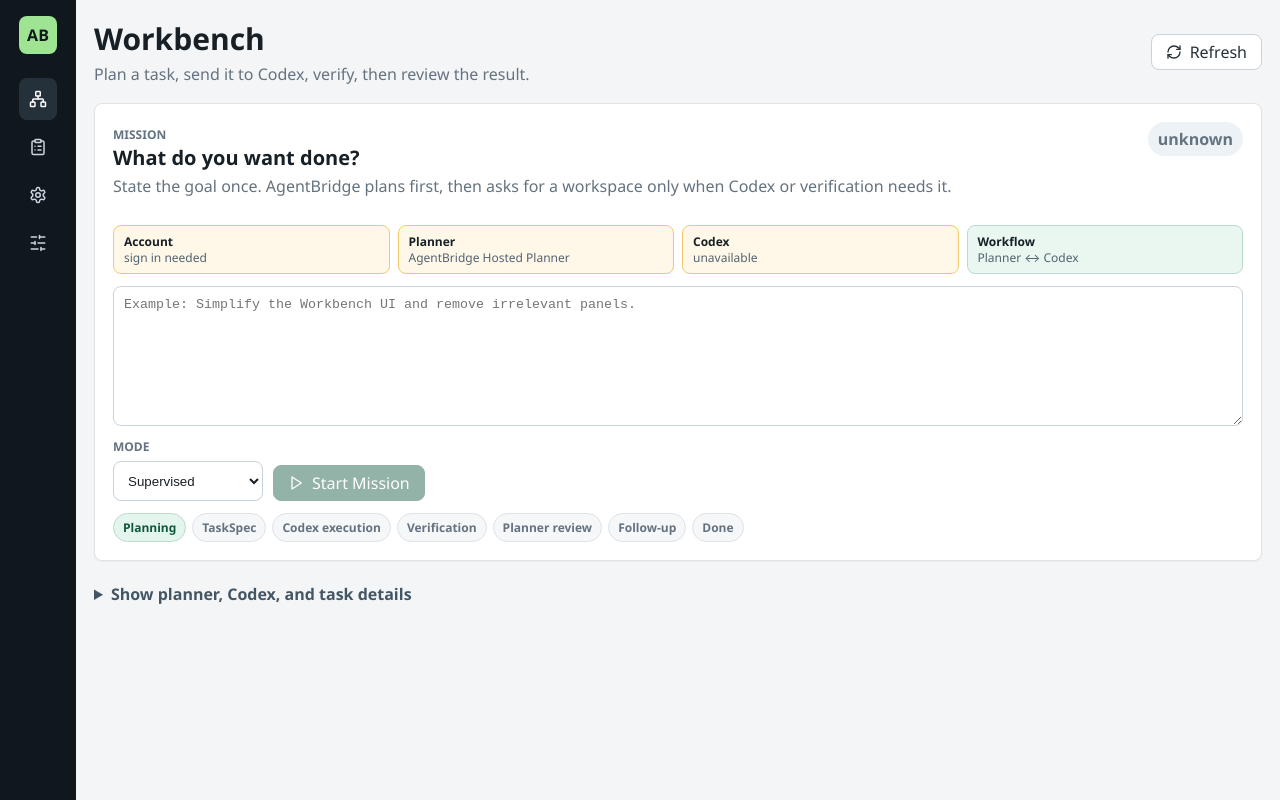
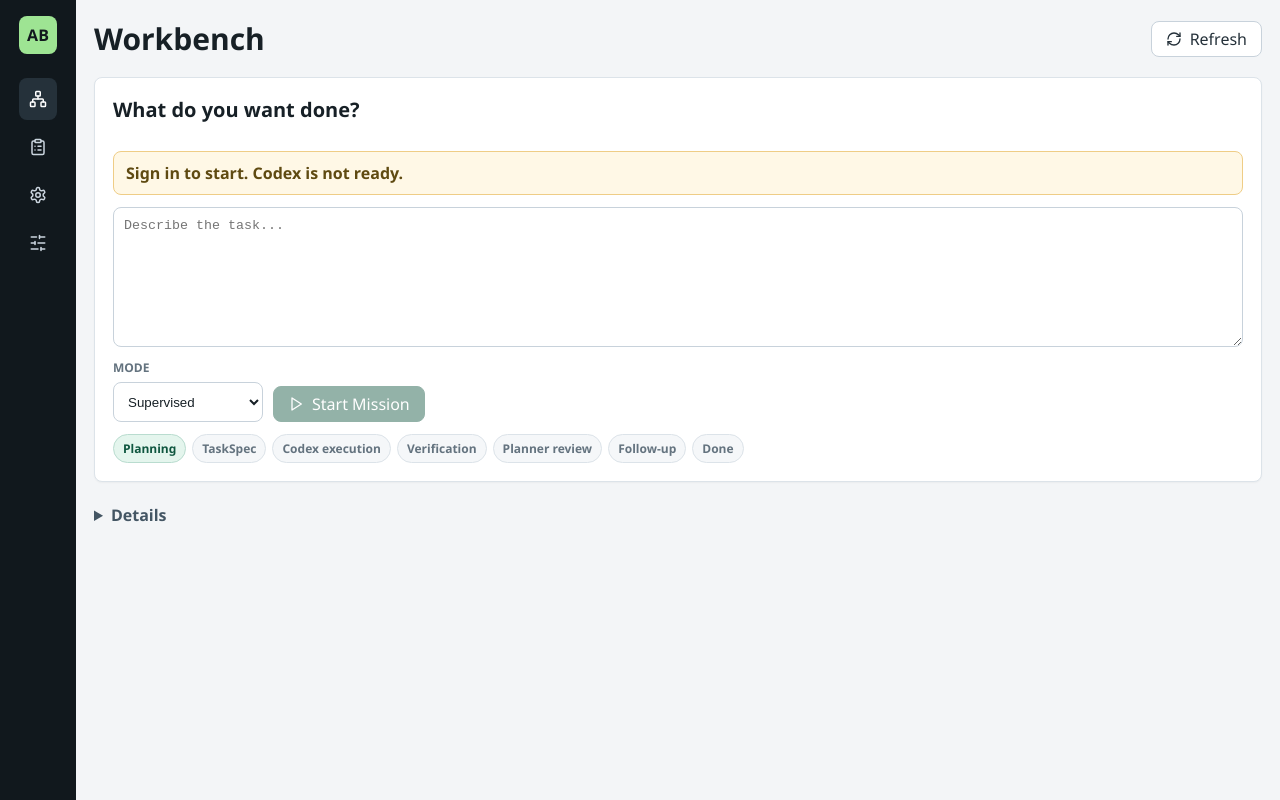
Before and after one commit to armanewy/agent-bridge, a React (Vite) app in the folder apps/desktop/: page / in a window 1280 px wide. Built offline with nearby package versions, Linux system fonts and the light colour scheme.

Commit message:
Simplify Workbench simple mode

```diff
--- a/apps/desktop/src/components/workbench/WorkbenchPage.tsx
+++ b/apps/desktop/src/components/workbench/WorkbenchPage.tsx
@@ -1,4 +1,4 @@
-import { Bot, CheckCircle2, FileText, GitBranch, Play, Send, Square, Wrench } from "lucide-react";
+import { Bot, CheckCircle2, FileText, Play, Send, Square, Wrench } from "lucide-react";
 import { useEffect, useMemo, useState } from "react";
 import type {
   AgentProviderProfile,
@@ -14,7 +14,6 @@
 import type { AutopilotStatus, CodexAppServerStatus, MissionDetail } from "../../services/bridge-contract.js";
 
 interface WorkbenchPageProps {
-  missions: Mission[];
   missionDetail?: MissionDetail | undefined;
   selectedMissionId?: string | undefined;
   codexTarget?: CodexDeepLinkTarget | undefined;
@@ -27,7 +26,6 @@
   error?: string | undefined;
   onChooseRepo(): void;
   onUseWorkspaceCandidate(candidate: WorkspaceCandidate): void;
-  onSelectMission(id: string): void;
   onCreateMission(): void;
   onAskPlanner(text: string): void;
   onGenerateTaskSpec(): void;
@@ -45,7 +43,6 @@
 }
 
 export function WorkbenchPage({
-  missions,
   missionDetail,
   selectedMissionId,
   codexTarget,
@@ -58,7 +55,6 @@
   error,
   onChooseRepo,
   onUseWorkspaceCandidate,
-  onSelectMission,
   onCreateMission,
   onAskPlanner,
   onGenerateTaskSpec,
@@ -89,7 +85,6 @@
   const ownedFiles = missionDetail?.fileOwnership ?? [];
   const plannerResponses = missionDetail?.artifacts.filter((artifact) => artifact.kind === "modelResponse") ?? [];
   const selectedSession = agentSessions.find((session) => session.id === selectedSessionId);
-  const latestProviderEvent = missionDetail?.agentEvents?.[0];
   const codexSessionRows = useMemo(() => {
     const fromThreads: AgentSessionRef[] = codexThreads.map((thread) => ({
       id: `codex_session_${thread.threadId}`,
@@ -117,12 +112,16 @@
   const canVerify = Boolean(selectedMissionId && missionDetail?.mission.repoContext);
   const canReview = Boolean(selectedMissionId && taskCard && verification && planner?.status === "available");
   const canSendFollowUp = Boolean(selectedMissionId && followUpCard);
-  const canStartMission = Boolean(intentText.trim());
+  const canStartMission = Boolean(intentText.trim() && planner?.status === "available" && codex?.status === "available");
   const activeRun = autopilotStatus?.run;
   const missionWorkspace = missionDetail?.mission.repoContext;
   const bestWorkspaceCandidate = workspaceCandidates.find((candidate) => candidate.repoPath);
   const needsWorkspaceForNewCodexThread = Boolean(selectedMissionId && taskCard && !selectedSession && !missionWorkspace);
-  const shouldShowWorkspaceSurface = Boolean(missionWorkspace || needsWorkspaceForNewCodexThread);
+  const shouldShowWorkspaceSurface = needsWorkspaceForNewCodexThread;
+  const blockers = [
+    planner?.status !== "available" ? "Sign in to start." : undefined,
+    codex?.status !== "available" ? "Codex is not ready." : undefined
+  ].filter((item): item is string => Boolean(item));
   const latestPayloadSummary = parsePlannerPayloadSummary(
     missionDetail?.artifacts.find((artifact) => artifact.metadata.source === "hostedPlannerPayloadSummary")
   );
@@ -139,24 +138,16 @@
       <section className="panel intent-panel">
         <div className="panel-heading compact-heading">
           <div>
-            <span className="eyebrow">Mission</span>
             <h2>What do you want done?</h2>
-            <p>State the goal once. AgentBridge plans first, then asks for a workspace only when Codex or verification needs it.</p>
           </div>
-          <StatusPill status={activeRun?.status ?? missionDetail?.mission.status} />
+          {activeRun || missionDetail ? <StatusPill status={activeRun?.status ?? missionDetail?.mission.status} /> : null}
         </div>
-        <div className="workbench-status-strip">
-          <StatusChip label="Account" value={planner?.status === "available" ? "signed in" : "sign in needed"} tone={planner?.status === "available" ? "ready" : "warning"} />
-          <StatusChip label="Planner" value={planner?.displayName ?? "unknown"} tone={planner?.status === "available" ? "ready" : "warning"} />
-          <StatusChip label="Codex" value={codex?.status ?? "unknown"} tone={codex?.status === "available" ? "ready" : "warning"} />
-          <StatusChip label="Workflow" value="Planner ↔ Codex" tone="ready" />
-          {missionWorkspace ? <StatusChip label="Workspace" value="selected" tone="ready" /> : null}
-        </div>
+        {blockers.length ? <div className="inline-blocker">{blockers.join(" ")}</div> : null}
         <textarea
           className="planner-input intent-input"
           value={intentText}
           onChange={(event) => setIntentText(event.target.value)}
-          placeholder="Example: Simplify the Workbench UI and remove irrelevant panels."
+          placeholder="Describe the task..."
         />
         <div className="intent-actions">
           <label className="field-label">
@@ -179,11 +170,6 @@
           ) : null}
         </div>
         <MissionTimeline status={autopilotStatus} />
-        {latestProviderEvent ? (
-          <p className="latest-provider-event">
-            Latest provider event: <strong>{latestProviderEvent.type}</strong>
-          </p>
-        ) : null}
         {autopilotStatus?.pendingDecision ? (
           <div className="pending-decision">
             <strong>{autopilotStatus.pendingDecision.prompt}</strong>
@@ -206,7 +192,7 @@
             <input
               value={steeringText}
               onChange={(event) => setSteeringText(event.target.value)}
-              placeholder="Steer this mission..."
+              placeholder="Steer..."
             />
             <button
               type="button"
@@ -231,12 +217,9 @@
       {shouldShowWorkspaceSurface ? (
         <section className="panel workbench-repo-strip">
           <div>
-            <span className="eyebrow">Workspace</span>
-            <h2>{missionWorkspace ? repoName(missionWorkspace.repoPath) : "Workspace required"}</h2>
+            <h2>Workspace required</h2>
             <p>
-              {missionWorkspace
-                ? missionWorkspace.repoPath
-                : bestWorkspaceCandidate
+              {bestWorkspaceCandidate
                   ? `${bestWorkspaceCandidate.repoName ?? repoName(bestWorkspaceCandidate.repoPath ?? "")} · inferred from ${bestWorkspaceCandidate.source} · ${bestWorkspaceCandidate.confidence}% confidence`
                   : "Choose a workspace to create a new Codex thread."}
             </p>
@@ -248,7 +231,7 @@
               </button>
             ) : null}
             <button type="button" className="secondary-button" onClick={onChooseRepo}>
-              {missionWorkspace ? "Change workspace" : "Choose workspace"}
+              Choose workspace
             </button>
           </div>
         </section>
@@ -257,7 +240,7 @@
       {error ? <div className="error-banner">{error}</div> : null}
 
       <details className="workbench-details">
-        <summary>Show planner, Codex, and task details</summary>
+        <summary>Details</summary>
       <div className="workbench-grid">
         <section className="panel workbench-pane">
           <div className="panel-heading compact-heading">
@@ -365,31 +348,6 @@
       <PlannerPayloadPanel summary={latestPayloadSummary} open={payloadPanelOpen} onToggle={() => setPayloadPanelOpen((current) => !current)} />
       <ArtifactTray artifacts={missionDetail?.artifacts ?? []} files={missionDetail?.artifactFiles ?? []} onRevealFile={onRevealArtifactFile} />
       </details>
-
-      {missions.length > 0 ? (
-        <section className="panel recent-workbench-tasks">
-          <div className="panel-heading compact-heading">
-            <div>
-              <span className="eyebrow">Recent</span>
-              <h2>Tasks</h2>
-            </div>
-          </div>
-          <div className="compact-list">
-            {missions.slice(0, 6).map((mission) => (
-              <button
-                key={mission.id}
-                type="button"
-                className={mission.id === selectedMissionId ? "compact-row selected" : "compact-row"}
-                onClick={() => onSelectMission(mission.id)}
-              >
-                <GitBranch size={15} />
-                <span>{mission.title}</span>
-                <em>{mission.status}</em>
-              </button>
-            ))}
-          </div>
-        </section>
-      ) : null}
     </div>
   );
 }
@@ -635,15 +593,6 @@
   return <span className={status === "available" || status === "passed" || status === "delivered" ? "status-pill" : "status-pill muted"}>{status ?? "unknown"}</span>;
 }
 
-function StatusChip({ label, value, tone }: { label: string; value: string; tone: "ready" | "warning" | "muted" }): JSX.Element {
-  return (
-    <span className={`status-chip ${tone}`}>
-      <strong>{label}</strong>
-      {value}
-    </span>
-  );
-}
-
 function plannerCopy(profile?: AgentProviderProfile): string {
   if (!profile) {
     return "Planner provider has not reported status yet.";
--- a/apps/desktop/src/renderer/App.tsx
+++ b/apps/desktop/src/renderer/App.tsx
@@ -864,7 +864,7 @@
         <header className="topbar">
           <div>
             <h1>{titleForView(view)}</h1>
-            <p>{subtitleForView(view)}</p>
+            {subtitleForView(view) ? <p>{subtitleForView(view)}</p> : null}
           </div>
           <button type="button" className="secondary-button" onClick={() => void refresh()}>
             <RefreshCw size={16} />
@@ -874,7 +874,6 @@
 
         {view === "workbench" ? (
           <WorkbenchPage
-            missions={missions}
             missionDetail={missionDetail}
             selectedMissionId={selectedMissionId}
             codexTarget={codexTarget}
@@ -887,7 +886,6 @@
             error={workbenchError}
             onChooseRepo={() => void chooseRepoFolder()}
             onUseWorkspaceCandidate={(candidate) => void useWorkspaceCandidate(candidate)}
-            onSelectMission={(id) => void selectMission(id)}
             onCreateMission={() => void createWorkbenchMission()}
             onAskPlanner={(text) => void askWorkbenchPlanner(text)}
             onGenerateTaskSpec={() => void generateWorkbenchTaskSpec()}
@@ -1456,7 +1454,7 @@
 
 function subtitleForView(view: View): string {
   return {
-    workbench: "Plan a task, send it to Codex, verify, then review the result.",
+    workbench: "",
     tasks: "Task history, verification results, artifacts, and follow-up drafts.",
     settings: "Configure OpenAI Planner, Codex Executor, repo, and local diagnostics.",
     advanced: "Components, captures, links, sources, targets, audit, and demo tools."
--- a/apps/desktop/src/renderer/styles.css
+++ b/apps/desktop/src/renderer/styles.css
@@ -197,6 +197,15 @@
   min-height: 104px;
 }
 
+.inline-blocker {
+  border: 1px solid #efcd86;
+  border-radius: 8px;
+  background: #fff8e6;
+  color: #5f4a11;
+  padding: 10px 12px;
+  font-weight: 700;
+}
+
 .intent-actions,
 .steering-row {
   display: flex;
@@ -223,38 +232,6 @@
 
 .steering-row input {
   flex: 1 1 240px;
-}
-
-.workbench-status-strip {
-  display: grid;
-  grid-template-columns: repeat(auto-fit, minmax(120px, 1fr));
-  gap: 8px;
-}
-
-.status-chip {
-  border: 1px solid #dce3e9;
-  border-radius: 8px;
-  background: #f7f9fb;
-  color: #526270;
-  padding: 8px 10px;
-  font-size: 12px;
-  line-height: 1.3;
-  min-width: 0;
-}
-
-.status-chip strong {
-  display: block;
-  color: #172026;
-}
-
-.status-chip.ready {
-  border-color: #b9dccf;
-  background: #eaf7f0;
-}
-
-.status-chip.warning {
-  border-color: #f1c86b;
-  background: #fff8e8;
 }
 
 .muted-inline {
@@ -333,12 +310,6 @@
   color: #0f563f;
   background: #e4f5ed;
   border-color: #b9dccf;
-}
-
-.latest-provider-event {
-  margin: 0;
-  color: #526270;
-  font-size: 13px;
 }
 
 .pending-decision {
```
